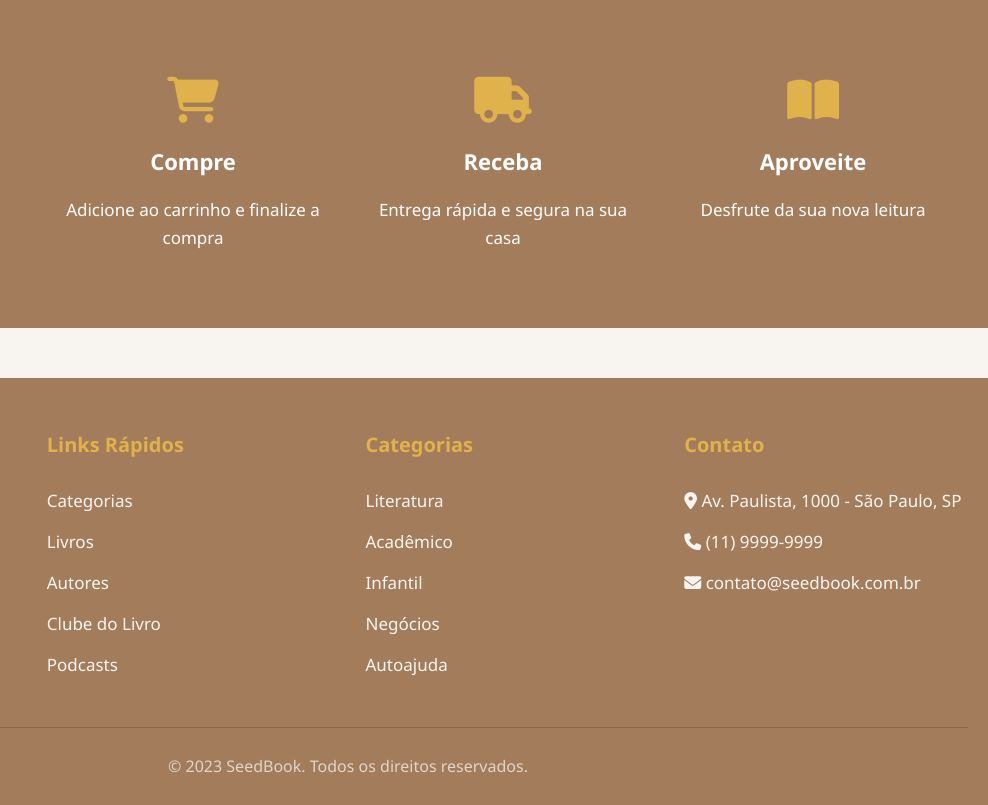
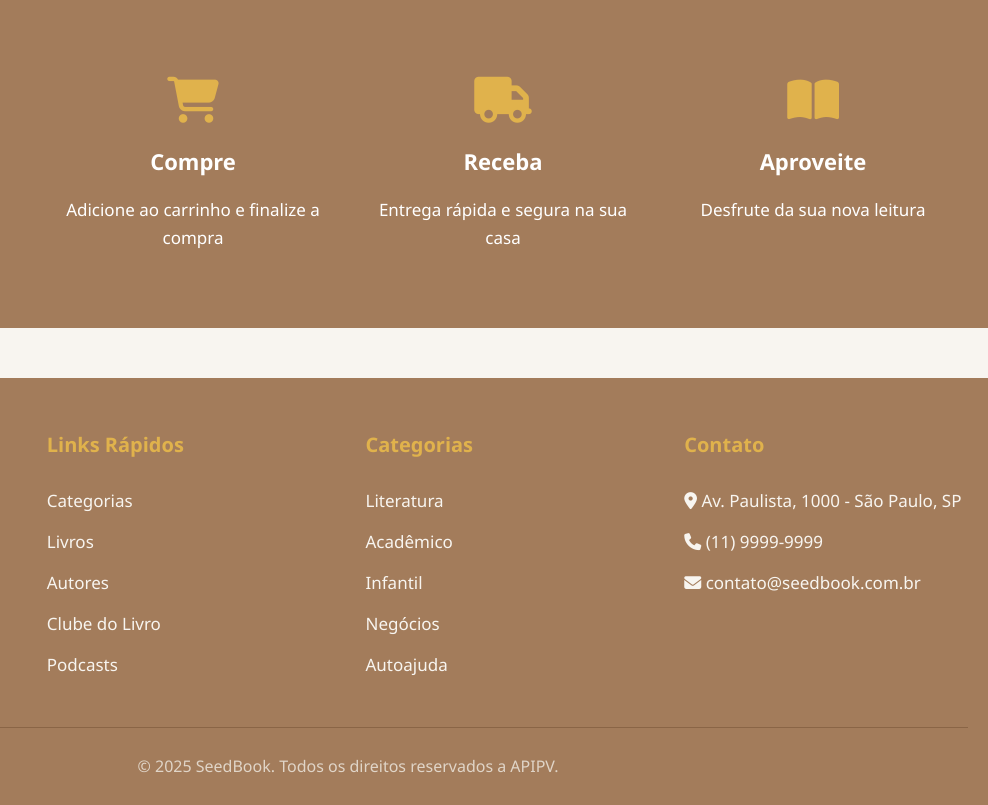
Before and after one commit to MuriloCastr/treinee, a plain HTML site: page index.html in a window 1280 px wide. Shown: the part 5534-6339 px from the top of the page, 292-1280 px from the left. Drawn offline with Linux system fonts and the light colour scheme.

Commit message:
Update index.html

```diff
--- a/index.html
+++ b/index.html
@@ -2085,7 +2085,7 @@
                 </div>
             </div>
             <div class="copyright">
-                <p>&copy; 2023 SeedBook. Todos os direitos reservados.</p>
+                <p>&copy; 2025 SeedBook. Todos os direitos reservados a APIPV.</p>
             </div>
         </div>
     </footer>
@@ -2205,4 +2205,5 @@
         }
     </script>
 </body>
+
 </html>
```
